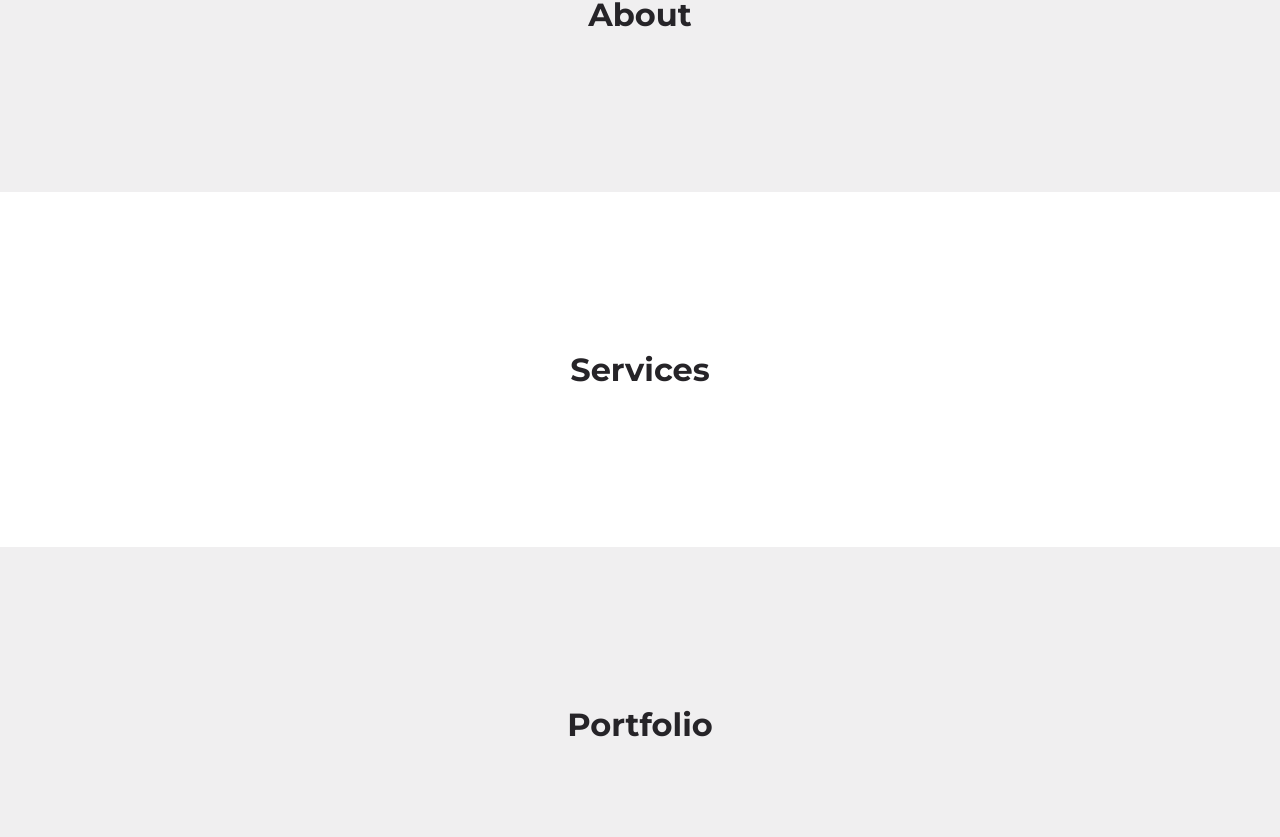
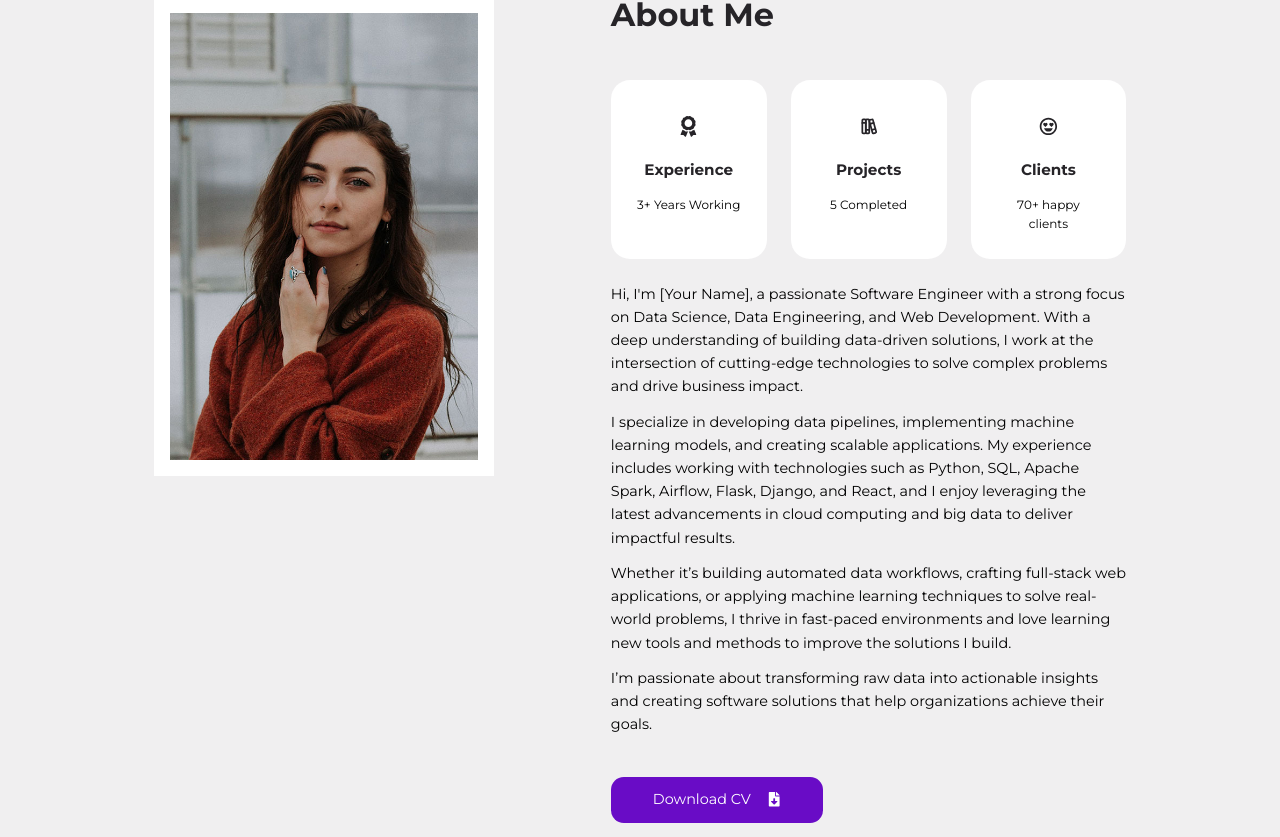
Before and after one commit to KenImade/portfolio_website, a React (Create React App) app: page / in a window 1280 px wide. Shown: the part 963-1800 px from the top of the page. Built offline with nearby package versions, Linux system fonts and the light colour scheme.

Commit message:
feat: setup about section

```diff
--- /dev/null
+++ b/src/components/card/Card.jsx
@@ -0,0 +1,12 @@
+import './card.css';
+
+const Card = ({children, className, onClick}) => {
+
+  return (
+    <article className={`card ${className}`} onClick={onClick}>
+        {children}
+    </article>
+  )
+}
+
+export default Card
--- /dev/null
+++ b/src/components/card/card.css
@@ -0,0 +1,29 @@
+.card {
+    background: var(--color-white);
+    padding: 1.5rem;
+    border: 2px solid transparent;
+    border-radius: var(--border-radius-1);
+    transition: var(--transition);
+}
+
+.card:hover {
+    background: transparent;
+    border-color: var(--color-white);
+    transform: translateY(-0.5rem);
+}
+
+.card.light {
+    background: var(--color-light);
+}
+
+.card.light:hover {
+    background: transparent;
+    border-color: var(--color-light);
+}
+
+/* MEDIA QUERY FOR PHONES */
+@media  screen and (max-width: 600px) {
+    .card {
+        padding: 1.2rem;
+    }
+}
--- a/src/sections/about/About.jsx
+++ b/src/sections/about/About.jsx
@@ -1,8 +1,58 @@
+import AboutImage from '../../assets/about.jpg'
+import CV from '../../assets/cv.pdf';
+import data from './data';
 import './about.css'
+
+import { FaFileDownload } from "react-icons/fa";
+
+import Card from '../../components/card/Card';
+
 
 const About = () => {
   return (
-    <section id='about'><h2>About</h2></section>
+    <section id='about'>
+      <div className="container about__container">
+        <div className="about__left">
+          <div className="about__portrait">
+            <img src={AboutImage} alt="About Image" />
+          </div>
+        </div>
+        <div className="about__right">
+          <h2>About Me</h2>
+          <div className="about__cards">
+            {
+              data.map(item => (
+                <Card key={item.id} className="about__card">
+                  <span className="about__card-icon">{item.icon}</span>
+                  <h5>{item.title}</h5>
+                  <small>{item.desc}</small>
+                </Card>
+              ))
+            }
+          </div>
+          <p>
+            Hi, I'm [Your Name], a passionate Software Engineer with a strong focus on Data Science, Data Engineering,
+            and Web Development. With a deep understanding of building data-driven solutions,
+            I work at the intersection of cutting-edge technologies to solve complex problems and drive business impact.
+          </p>
+          <p>
+            I specialize in developing data pipelines, implementing machine learning models, and creating scalable applications.
+            My experience includes working with technologies such as Python, SQL, Apache Spark, Airflow, Flask, Django, and React,
+            and I enjoy leveraging the latest advancements in cloud computing and big data to deliver impactful results.
+          </p>
+          <p>
+            Whether it’s building automated data workflows, crafting full-stack web applications, or applying machine learning
+            techniques to solve real-world problems, I thrive in fast-paced environments and love learning new tools and methods
+            to improve the solutions I build.
+          </p>
+          <p>
+            I’m passionate about transforming raw data into actionable insights and creating software solutions that help organizations
+            achieve their goals.
+          </p>
+          <a href={CV} download className='btn primary'>Download CV <FaFileDownload /></a>
+        </div>
+      </div>
+    </section>
   )
 }
 
--- a/src/sections/about/about.css
+++ b/src/sections/about/about.css
@@ -0,0 +1,83 @@
+.about__container {
+    display: grid;
+    grid-template-columns: 35% 53%;
+    gap: 12%;
+}
+
+.about__portrait {
+    height: fit-content;
+    max-height: 40rem;
+    border: 1rem solid var(--color-white);
+    transition: var(--transition);
+}
+
+.about__portrait:hover {
+    border-width: 0;
+}
+
+.about__cards {
+    margin: 3rem 0 1.5rem;
+    display: grid;
+    grid-template-columns: repeat(3, 1fr);
+    gap: 1.5rem;
+}
+
+.card.about__card {
+    text-align: center;
+}
+
+.about__card-icon {
+    font-size: 1.3rem;
+    color: var(--color-black);
+    border-radius: var(--border-radius-3);
+    width: fit-content;
+    margin-inline: auto;
+    padding: 0.6rem;
+    display: flex;
+    align-items: center;
+    transition: var(--transition);
+}
+
+.card.about__card:hover .about__card-icon {
+    background: var(--color-primary);
+    color: var(--color-white);
+}
+
+.card.about__card h5 {
+    margin: 1rem 0;
+}
+
+.about__right p {
+    margin-bottom: 0.8rem;
+}
+
+.about__right .btn {
+    margin-top: 2.5rem;
+}
+
+/* MEDIA QUERIES (tablets) */
+@media screen and (max-width: 1024px) {
+    .about__left {
+        display: none;
+    }
+
+    .about__container {
+        grid-template-columns: 1fr;
+    }
+
+    .about__right h2 {
+        text-align: center;
+    }
+}
+
+/* MEDIA QUERIES (phones) */
+@media screen and (max-width: 600px) {
+    .about__cards {
+        grid-template-columns: 1fr 1fr;
+        gap: 1rem;
+    }
+
+    .about__right .btn {
+        margin-top: 2rem;
+    }
+}
--- /dev/null
+++ b/src/sections/about/data.js
@@ -0,0 +1,11 @@
+import { FaAward } from "react-icons/fa";
+import { TbBooks } from "react-icons/tb";
+import { BiHappyHeartEyes } from "react-icons/bi";
+
+const data = [
+    {id: 1, icon: <FaAward/>, title: 'Experience', desc: '3+ Years Working'},
+    {id: 2, icon: <TbBooks/>, title: 'Projects', desc: '5 Completed'},
+    {id: 3, icon: <BiHappyHeartEyes/>, title: 'Clients', desc: '70+ happy clients'}
+]
+
+export default data;
```
